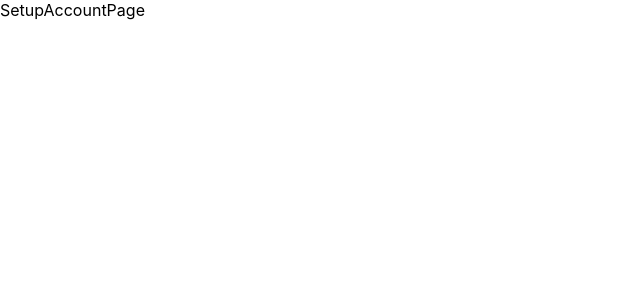
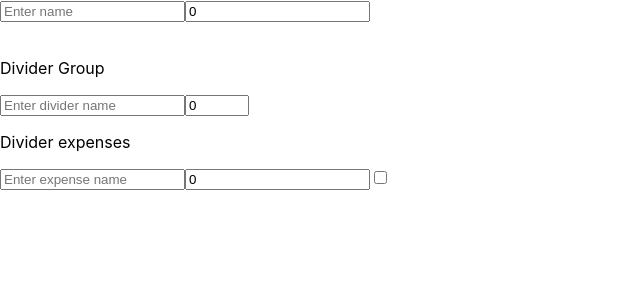
Before and after one commit to nathrmendoza/mt-app-v2, a React (Create React App) app: page /setup-account in a window 1280 px wide. Shown: the top 300 px of the page, without its empty margins (0-640 px from the left). Built offline with nearby package versions, Linux system fonts and the light colour scheme; no server answers.

Commit message:
initial setup account, data setting for user data(base, dividers, expenses)

```diff
--- a/package.json
+++ b/package.json
@@ -10,6 +10,7 @@
     "react": "^18.2.0",
     "react-device-detect": "^2.2.2",
     "react-dom": "^18.2.0",
+    "react-input-range": "^1.3.0",
     "react-scripts": "5.0.1",
     "styled-components": "^5.3.5",
     "web-vitals": "^2.1.4"
--- a/src/components/auth/sign-in-form.js
+++ b/src/components/auth/sign-in-form.js
@@ -1,20 +1,13 @@
-import React, { useEffect, useState, useContext } from 'react'
-import { useNavigate } from 'react-router-dom'
+import React, { useState } from 'react'
 import {
-  auth,
   googleSignIn,
   googleSignInRedirect,
   facebookSignIn,
   facebookSignInRedirect,
-  signInWithEmailPassword,
-  checkUserDocRefExists,
-  signOutUser
+  signInWithEmailPassword
 } from '../../utils/firebase.utils'
 
-import { getRedirectResult } from 'firebase/auth'
-
 import { isMobile } from 'react-device-detect'
-import { AuthUserContext } from '../../context/auth-user.context'
 
 
 const formDefaults = {
@@ -26,51 +19,32 @@ const SignInForm = () => {
   const [formInputs, setFormInputs] = useState(formDefaults)
   const {email, password} = formInputs
 
-  const { currentUser } = useContext(AuthUserContext)
-
-  //mobile redirect sign in results
-
-  // useEffect(() => {
-  //   if (isMobile) {
-  //     const getSignInRedirectResults = async () => {
-  //       const {user} = await getRedirectResult(auth)
-  //       console.log(user);
-  //     }
-
-  //     getSignInRedirectResults()
-  //   }
-  // }, [])
-
   const onChangeHandler = (event) => {
     const {name, value} = event.target;
     setFormInputs({...formInputs, [name]: value})
   }
 
   const signInWithGoogleHandler = async () => {
-
     if (isMobile) await googleSignInRedirect();
-    else {
-      const { user } = await googleSignIn()
-    }
+    else await googleSignIn()
   }
 
   const signInWithFacebookHandler = async () => {
     if (isMobile) await facebookSignInRedirect();
-    else {
-      const { user } = await facebookSignIn()
-    }
+    else await facebookSignIn()
   }
 
   const signInWithEmailPasswordHandler = async (event) => {
     event.preventDefault()
 
     try {
-      const {user} = await signInWithEmailPassword(email, password)
+      await signInWithEmailPassword(email, password)
 
       //RESET FORM
       setFormInputs(formDefaults);
 
-    } catch(err) {
+    }
+    catch(err) {
       switch (err.code) {
         case 'auth/user-not-found':
           console.log('User not found');
--- a/src/components/navigation.js
+++ b/src/components/navigation.js
@@ -21,7 +21,7 @@ const Navigation = () => {
           <Fragment>
           <button type='button' onClick={signOutHandler}>SIGN OUT</button>
           <div className='profilepic' style={{width: '64px', height: '64px', borderRadius: '50%', backgroundColor:'#E9E9E9', overflow: 'hidden'}}>
-            <img src='https://via.placeholder.com/128x128.png' alt='Profile Picture'/>
+            <img src='https://via.placeholder.com/128x128.png' alt='Person'/>
           </div>
           </Fragment>
         }
--- a/src/pages/AuthenticationPage.js
+++ b/src/pages/AuthenticationPage.js
@@ -23,7 +23,7 @@ const AuthenticationPage = () => {
 
     if (currentUser) ifSignedInRedirect()
 
-  }, [currentUser])
+  }, [currentUser, navigate])
 
   return (
     <div>
--- a/src/pages/SetupAccountPage.js
+++ b/src/pages/SetupAccountPage.js
@@ -1,8 +1,125 @@
-import React from 'react'
+import React, { useContext, useEffect, useState } from 'react'
+import { AuthUserContext } from '../context/auth-user.context'
+import { createUserDoc } from '../utils/firebase.utils'
+
+const USER_DATA_DEFAULT = {
+  displayName: '',
+  monthlyGrossIncome: 0,
+  dividers: [
+    {
+      id: 0,
+      name: '',
+      percent: 0,
+      expenses: [
+        {
+          id: 0,
+          name: '',
+          value: 0,
+          reaccuring: false,
+        }
+      ]
+    }
+  ]
+}
+
+//parent
+const DIVIDERS_DEFAULT = [
+  {
+    id: 0,
+    name: '',
+    percent: 0,
+    expenses: []
+  }
+]
+
+//child
+const EXPENSES_DEFAULT = [
+  {
+    id: 0,
+    name: '',
+    value: 0,
+    reaccuring: false
+  }
+]
 
 const SetupAccountPage = () => {
+
+  const [userData, setUserData] = useState(USER_DATA_DEFAULT)
+
+  const onChangeHandler = event => {
+    console.log(event.target)
+    const {name, value} = event.target
+    setUserData({...userData, [name]: value})
+    console.log(userData);
+  }
+
+  const onChangeDividerHandler = event => {
+    const {name, value} = event.target;
+    const inputId = parseInt(event.target.getAttribute('data-divider-group'));
+
+    setUserData(prevState => {
+      let tempDividers = [...prevState.dividers];
+      tempDividers.map(item => {
+        if (item.id === inputId)
+          item[name] = value
+
+        return item
+      });
+      return {...prevState, dividers: tempDividers}
+    })
+  }
+
+  const onChangeExpensesHandler = event => {
+    const {name, value} = event.target;
+    const dividerId = parseInt(event.target.getAttribute('data-divider-group'));
+    const inputId = parseInt(event.target.getAttribute('data-expenses-group'));
+
+    setUserData(prevState => {
+      let tempData = {...prevState}
+      tempData.dividers.map (e => {
+        if (e.id === dividerId)
+          e.expenses.map(e => {
+            if (e.id === inputId) {
+              if (name === 'reaccuring')
+                e[name] = !(value === 'true')
+              else
+                e[name] = value;
+            }
+
+            return e
+          })
+          return e
+      })
+      console.log(tempData);
+      return tempData
+    })
+  }
+
+  useEffect(() => {
+    console.log(userData.dividers[0].expenses[0]);
+  }, [])
+
   return (
-    <div>SetupAccountPage</div>
+    <div>
+      <input name='displayName' value={userData.displayName} type='text' onChange={onChangeHandler} placeholder='Enter name'/>
+      <input name='monthlyGrossIncome' value={userData.monthlyGrossIncome} type='number' onChange={onChangeHandler} placeholder='Enter monthly gross income'/>
+      <br/><br/>
+      {userData.dividers.map(item =>
+        <div className='form-group' key={item.id}>
+          <p>Divider Group</p>
+          <input name='name' value={item.name} type='text' placeholder='Enter divider name' data-divider-group={item.id} onChange={onChangeDividerHandler}/>
+          <input name='percent' value={item.percent} type='number' min={0} max={100} placeholder='Enter percentage' data-divider-group={item.id} onChange={onChangeDividerHandler}/>
+          {item.expenses.map(expense =>
+            <div key={expense.id}>
+              <p>Divider expenses</p>
+              <input name='name' value={expense.name} type='text' placeholder='Enter expense name' data-divider-group={item.id} data-expenses-group={expense.id} onChange={onChangeExpensesHandler}/>
+              <input name='value' value={expense.value} type='number' placeholder='Enter expense value' data-divider-group={item.id} data-expenses-group={expense.id} onChange={onChangeExpensesHandler}/>
+              <input name='reaccuring' value={expense.reaccuring} type='checkbox' data-divider-group={item.id} data-expenses-group={expense.id} onChange={onChangeExpensesHandler}/>
+            </div>
+          )}
+        </div>
+      )}
+    </div>
   )
 }
 
--- a/src/utils/firebase.utils.js
+++ b/src/utils/firebase.utils.js
@@ -18,7 +18,8 @@ import {
 import {
   doc,
   getDoc,
-  getFirestore
+  getFirestore,
+  setDoc
 } from 'firebase/firestore'
 
 const firebaseConfig = {
@@ -91,28 +92,9 @@ export const signOutUser = async () => signOut(auth);
 
 
 //--------- START: FIRESTORE DB ----------//
-// const userDataShape = {
-//   uid: '',
-//   displayName: '',
-//   monthlyGrossIncome: 0,
-//   dividers: [
-//     {
-//       name: '',
-//       percent: '',
-//       expenses: [
-//         {
-//           name: '',
-//           value: 0,
-//           reaccuring: false,
-//         }
-//       ]
-//     }
-//   ]
-// }
 
 export const db = getFirestore()
 
-//create user details document in users collection
 export const checkUserDocRefExists = async (user) => {
 
   if (!user) return
@@ -124,4 +106,18 @@ export const checkUserDocRefExists = async (user) => {
 
 }
 
+//create user details document in users collection
+export const createUserDoc = async (user, options={}) => {
+  if (!user) return
+
+  const userDocRef = doc(db, 'users', user.uid);
+  const createdAt = new Date();
+
+  return await setDoc(userDocRef, {
+    ...options,
+    createdAt
+  });
+
+}
+
 //--------- END: FIRESTORE DB ----------//
```
Also changed, not shown: 1 other file (tests, documents, lock files or other folders). Lines whose indentation alone changed are shown as unchanged.
